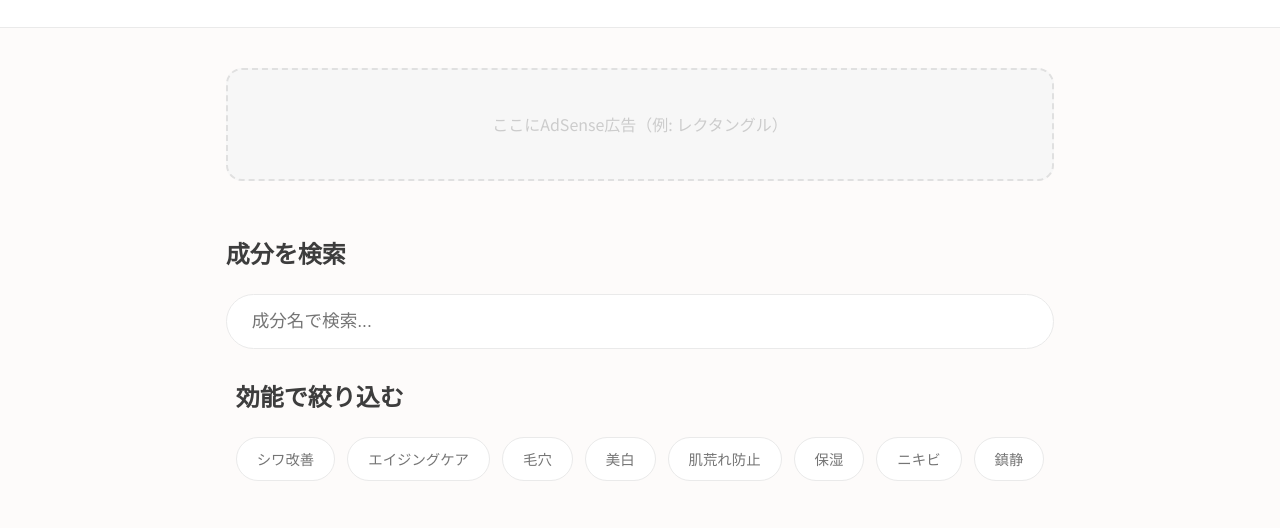
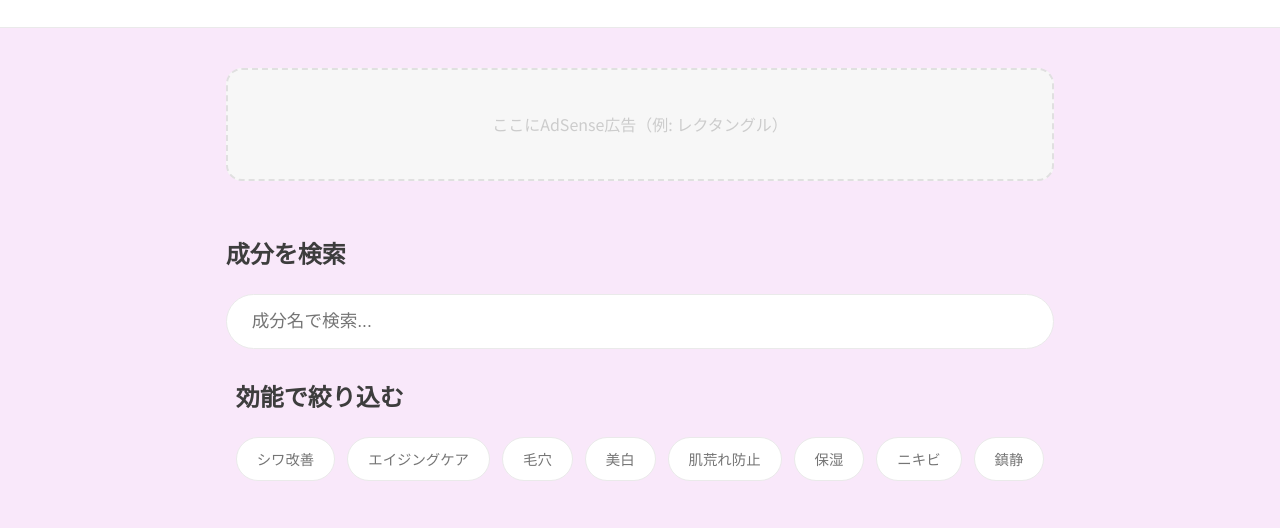
Before and after one commit to gi662/cosmetic-ingredients-dictionary, a plain HTML site: page index.html in a window 1280 px wide. Shown: the part 152-680 px from the top of the page. Drawn offline with Linux system fonts and the light colour scheme.

Commit message:
Update style.css

```diff
--- a/css/style.css
+++ b/css/style.css
@@ -7,7 +7,7 @@
     --color-secondary: #8A9A87;     /* セージグリーン */
     --color-text: #3D3D3D;         /* 基本の文字色 */
     --color-text-light: #757575;   /* やや薄い文字色 */
-    --color-bg: #FDFBFA;           /* 背景色 (温かみのあるオフホワイト) */
+    --color-bg: #f9e8fa;           /* 背景色 (温かみのあるオフホワイト) */
     --color-card-bg: #FFFFFF;      /* カードの背景色 */
     --color-border: #EAEAEA;       /* 境界線 */
     --shadow-color: rgba(90, 90, 90, 0.1);
```
